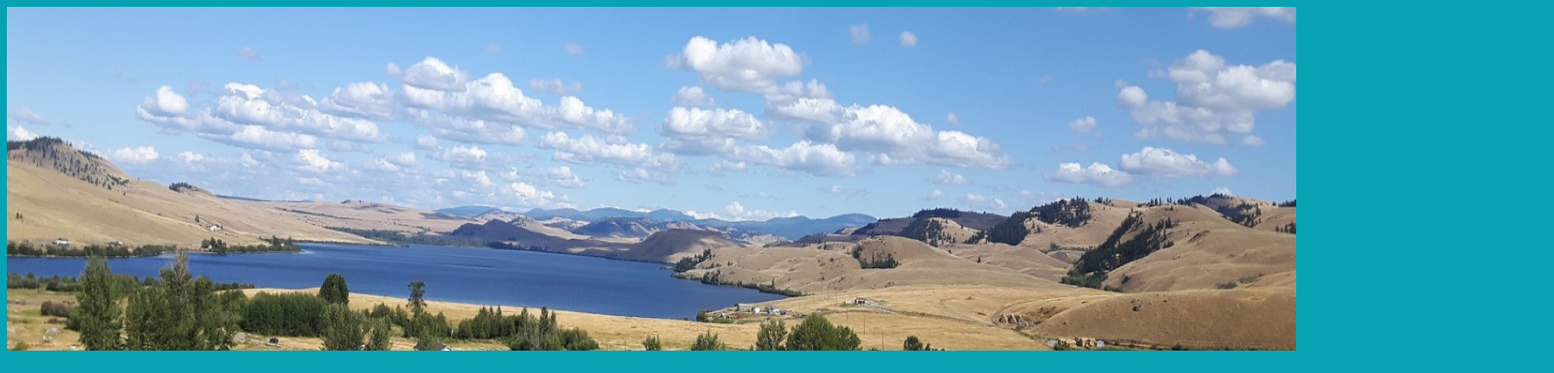
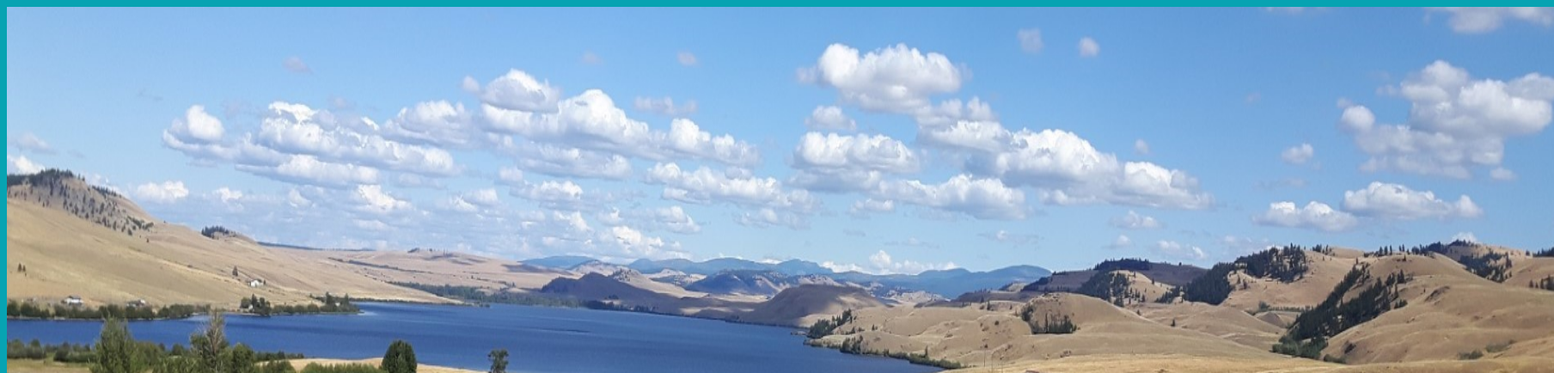
Before and after one commit to janiceftom/index, a plain HTML site: page index.html in a window 1280 px wide. Shown: the top 434 px of the page at 86% size, 1808 px wide, since content can reach past the window. Drawn offline with nearby package versions, Linux system fonts and the light colour scheme.

Commit message:
Update index.html

```diff
--- a/index.html
+++ b/index.html
@@ -15,7 +15,7 @@
 	<link href="https://fonts.googleapis.com/css?family=Nunito&display=swap" rel="stylesheet">
 </head>
 
-<img src="images/douglaslake.jpg" alt="Douglas Lake Indian Reserve#3"width="1500" height="400" >
+<img src="images/douglaslake.jpg" alt="Douglas Lake Indian Reserve#3"width="1800" height="500" >
 	<h2>Spaxomin Indian Reserve #1</h2>
 	<p>Upper Nicola Band - Syilx Nation</p>
 
```
